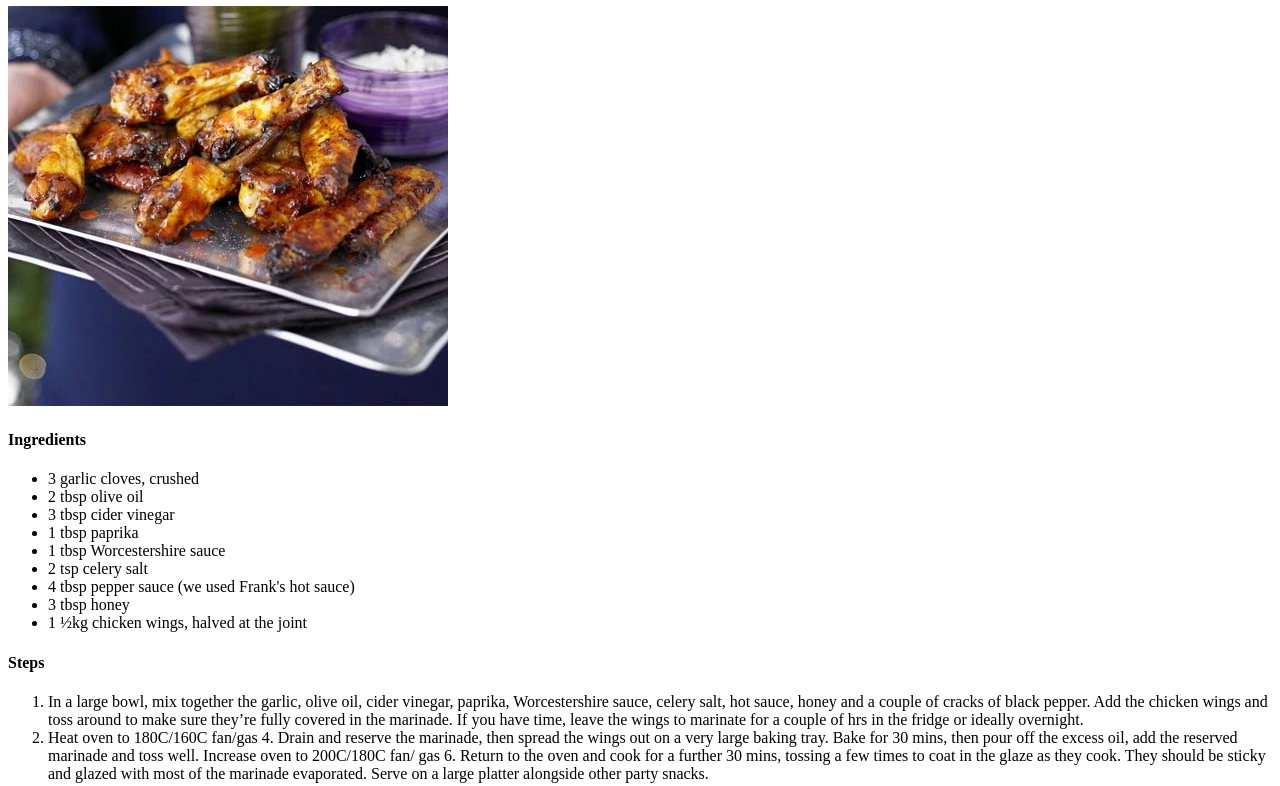
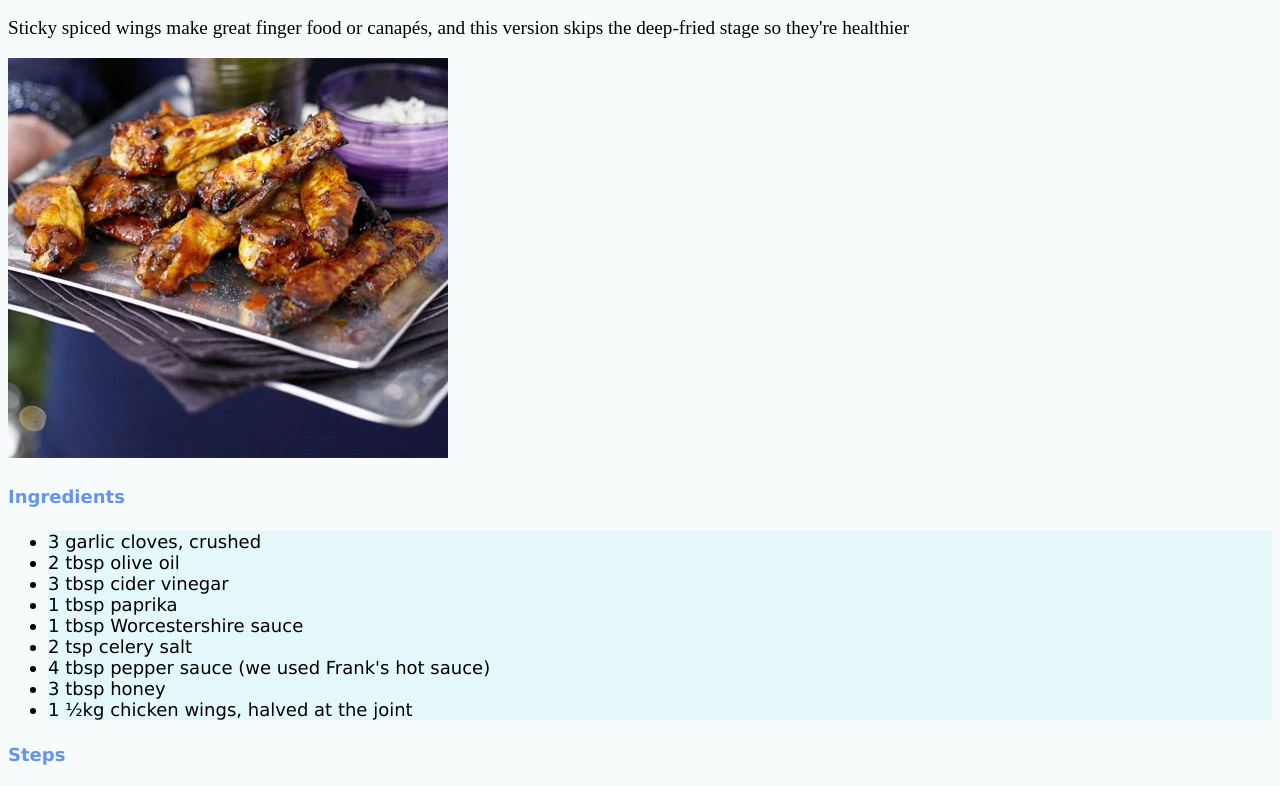
Before and after one commit to qazrepo/odin-recipes, a plain HTML site: page recipes/wings.html in a window 1280 px wide. Shown: the part 108-894 px from the top of the page. Drawn offline with Linux system fonts and the light colour scheme.

Commit message:
link style.css to wings.html

```diff
--- a/recipes/wings.html
+++ b/recipes/wings.html
@@ -1,14 +1,18 @@
 <!DOCTYPE html>
 <html lang="en">
+
 <head>
     <meta charset="UTF-8">
     <meta http-equiv="X-UA-Compatible" content="IE=edge">
     <meta name="viewport" content="width=device-width, initial-scale=1.0">
     <title>Chicken wings</title>
+    <link rel="stylesheet" href="style.css">
 </head>
+
 <body>
     <h1>Baked buffalo chicken wings</h1>
-    <p>Sticky spiced wings make great finger food or canapés, and this version skips the deep-fried stage so they're healthier</p>
+    <p>Sticky spiced wings make great finger food or canapés, and this version skips the deep-fried stage so they're
+        healthier</p>
     <img src="images/wings.jpg" alt="">
     <h4>Ingredients</h4>
     <ul>
@@ -25,8 +29,16 @@
     </ul>
     <h4>Steps</h4>
     <ol>
-    <li>In a large bowl, mix together the garlic, olive oil, cider vinegar, paprika, Worcestershire sauce, celery salt, hot sauce, honey and a couple of cracks of black pepper. Add the chicken wings and toss around to make sure they’re fully covered in the marinade. If you have time, leave the wings to marinate for a couple of hrs in the fridge or ideally overnight.</li>
-   <li>Heat oven to 180C/160C fan/gas 4. Drain and reserve the marinade, then spread the wings out on a very large baking tray. Bake for 30 mins, then pour off the excess oil, add the reserved marinade and toss well. Increase oven to 200C/180C fan/ gas 6. Return to the oven and cook for a further 30 mins, tossing a few times to coat in the glaze as they cook. They should be sticky and glazed with most of the marinade evaporated. Serve on a large platter alongside other party snacks.</li>
+        <li>In a large bowl, mix together the garlic, olive oil, cider vinegar, paprika, Worcestershire sauce, celery
+            salt, hot sauce, honey and a couple of cracks of black pepper. Add the chicken wings and toss around to make
+            sure they’re fully covered in the marinade. If you have time, leave the wings to marinate for a couple of
+            hrs in the fridge or ideally overnight.</li>
+        <li>Heat oven to 180C/160C fan/gas 4. Drain and reserve the marinade, then spread the wings out on a very large
+            baking tray. Bake for 30 mins, then pour off the excess oil, add the reserved marinade and toss well.
+            Increase oven to 200C/180C fan/ gas 6. Return to the oven and cook for a further 30 mins, tossing a few
+            times to coat in the glaze as they cook. They should be sticky and glazed with most of the marinade
+            evaporated. Serve on a large platter alongside other party snacks.</li>
     </ol>
 </body>
+
 </html>
```
Lines whose indentation alone changed are shown as unchanged.
